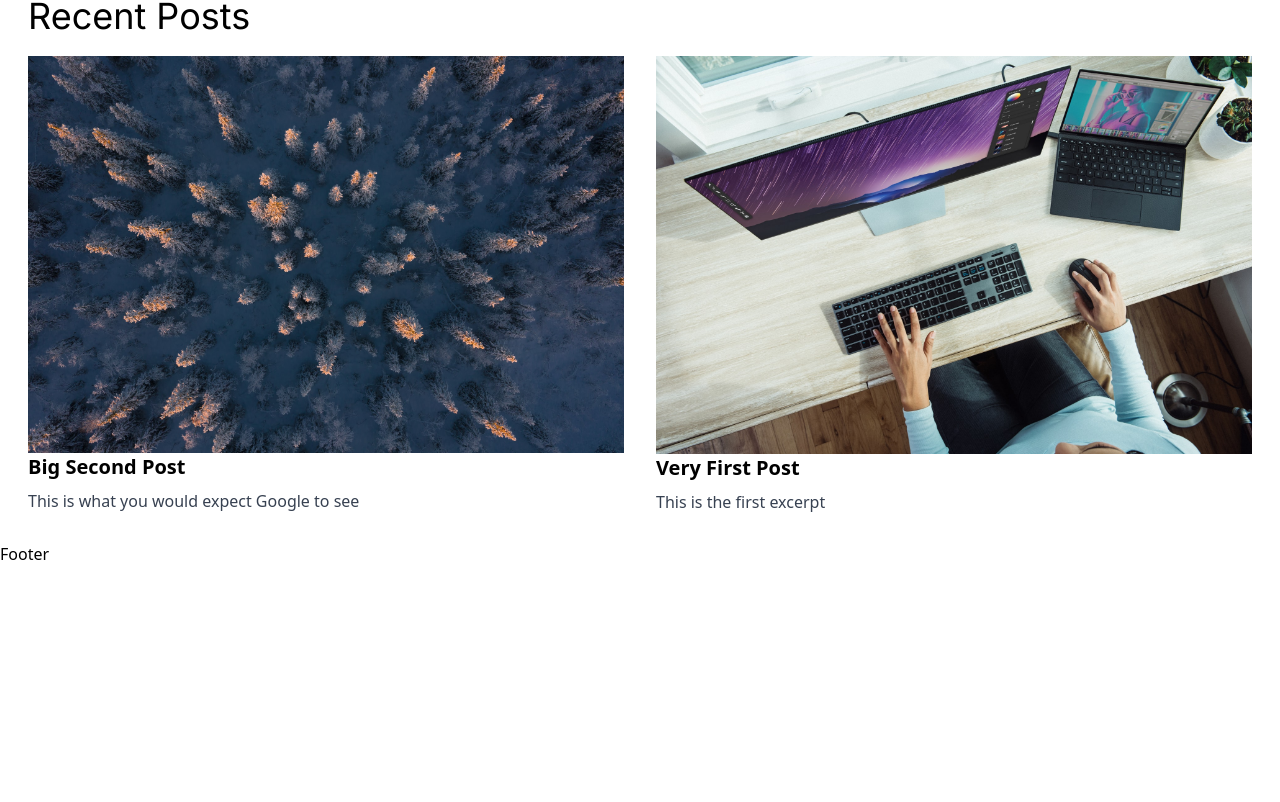
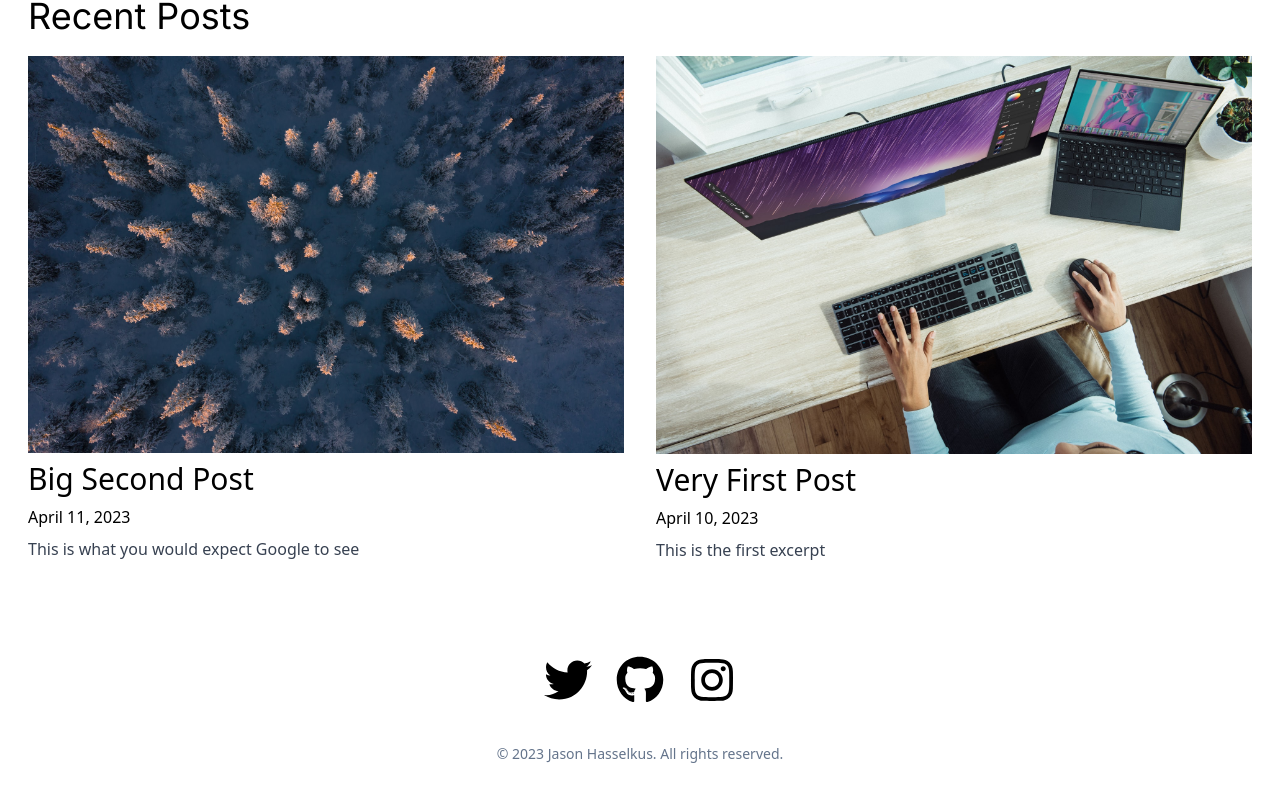
Before and after one commit to jasonhas/next-markdown-blog, a Next.js app: page / in a window 1280 px wide. Shown: the part 1304-2106 px from the top of the page. Before the commit the page ends 1870 px from the top, so only its background shows below. Built offline with nearby package versions, Linux system fonts and the light colour scheme.

Commit message:
updated footer

```diff
--- a/app/components/Footer.tsx
+++ b/app/components/Footer.tsx
@@ -1,7 +1,38 @@
+import Link from 'next/link'
+import { FaGithub, FaTwitter,FaInstagram } from 'react-icons/fa'
+import clsx from 'clsx'
+import { Poppins } from 'next/font/google'
+
+const poppins = Poppins({
+    weight: ['600'],
+    style: ['italic','normal'],
+    subsets: ['latin']
+})
 const Footer = () => {
     return (
 
-        <h2>Footer</h2>
+        <footer className='container mx-auto flex justify-center flex-col items-center h-60 gap-10'>
+        <nav>
+          <ul className='flex gap-6 text-5xl'>
+            <li>
+              <a href='#'>
+                <FaTwitter/>
+              </a>
+            </li>
+            <li>
+              <a href='#'>
+                <FaGithub/>
+              </a>
+            </li>
+            <li>
+              <a href='#'>
+                <FaInstagram/>
+              </a>
+            </li>
+          </ul>
+        </nav>
+        <p className='text-sm text-slate-500'>&copy; 2023 Jason Hasselkus. All rights reserved.</p>
+      </footer>
     )
 }
 
--- a/app/components/Posts.tsx
+++ b/app/components/Posts.tsx
@@ -28,7 +28,7 @@ function Posts() {
         </div>
         <div className="grid grid-cols-1 md:grid-cols-2 py-6 gap-7">
           <div>
-            <h2 className="font-light text-6xl"><Link href={`/posts/${first.id}`}>{first.title}</Link></h2>
+            <h2 className="font-light text-6xl hover:text-blue-500"><Link href={`/posts/${first.id}`}>{first.title}</Link></h2>
             <p className={clsx('font-light text-xl py-2 md:py-4', inter.className)}>{first.date}</p>
           </div>
           <div>
@@ -44,9 +44,10 @@ function Posts() {
           {recentPosts.map(post =>(
             <div>
               <img className="w-full" src={post.image} alt="Alt Description"></img>
-              <div className="font-bold text-xl mb-2">
+              <div className="font-light text-3xl py-2 hover:text-blue-400">
                 <Link href={`/posts/${post.id}`}>{post.title}</Link>
               </div>
+              <div className="pb-2">{post.date}</div>
               <div className="text-gray-700 text-base">{post.excerpt}</div>
             </div>
           ))}
--- a/app/posts/[postId]/not-found.tsx
+++ b/app/posts/[postId]/not-found.tsx
@@ -1,5 +1,8 @@
 export default function NotFound() {
     return (
-        <h1>The request post does not exist.</h1>
+        <div>
+            <h2 className="text-7xl text-center py-5">Shazam!</h2>
+            <p className="text-center">Sorry what you are looking for can't be found. Perhaps it's a unicorn <strong>(which we feel really do exist)</strong>, but you won't find it here.</p>
+        </div>
     )
 }
```
